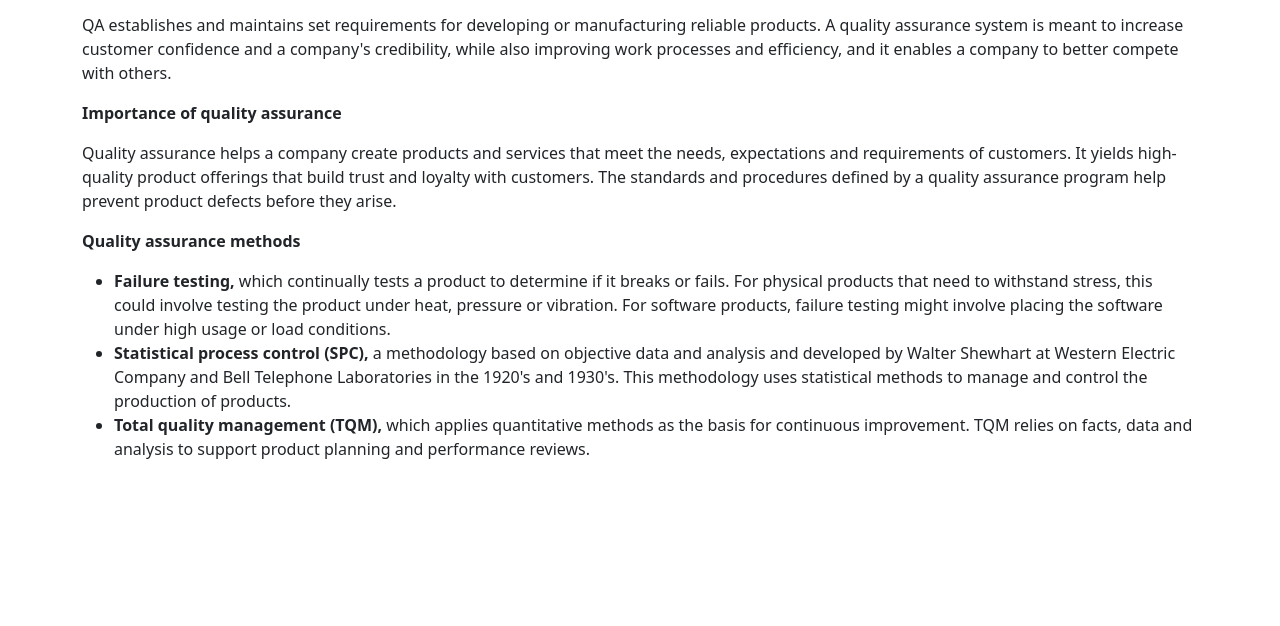
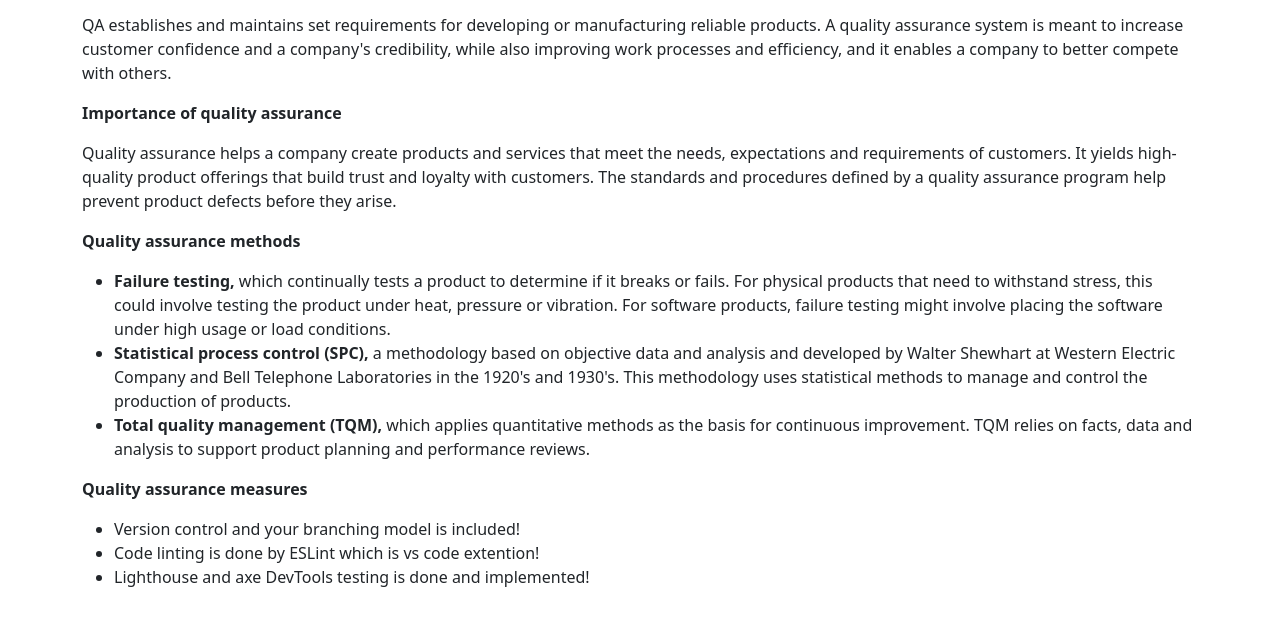
Before and after one commit to Uditesh/SQA, a website built with Vite: page views/qa.html in a window 1280 px wide. Shown: the part 146-772 px from the top of the page. Built offline with nearby package versions, Linux system fonts and the light colour scheme.

Commit message:
mocha updated

```diff
--- a/package.json
+++ b/package.json
@@ -7,6 +7,7 @@
     "serve": "vite preview"
   },
   "devDependencies": {
+    "mocha": "^9.1.0",
     "sass": "^1.37.5",
     "vite": "^2.4.4"
   }
--- a/views/qa.html
+++ b/views/qa.html
@@ -60,6 +60,12 @@
                     continuous improvement. TQM relies on facts, data and analysis to
                     support product planning and performance reviews.</li>
             </ul>
+            <p><strong>Quality assurance measures</strong> </p>
+            <ul>
+                <li>Version control and your branching model is included!</li>
+                <li>Code linting is done by ESLint which is vs code extention!</li>
+                <li>Lighthouse and axe DevTools testing is done and implemented!</li>
+            </ul>
         </div>
 
     </div>
```
Also changed, not shown: 1 other file.
